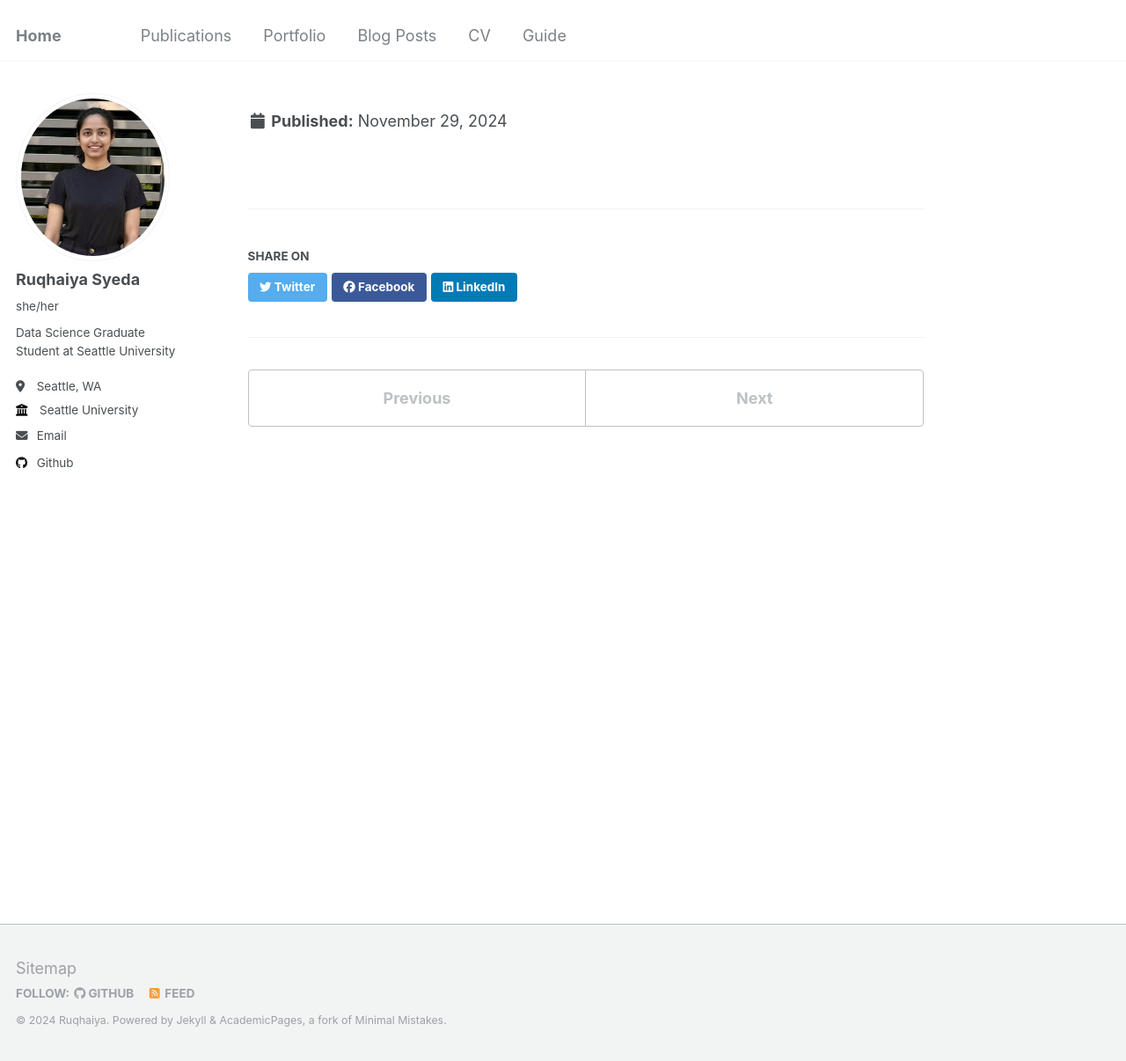
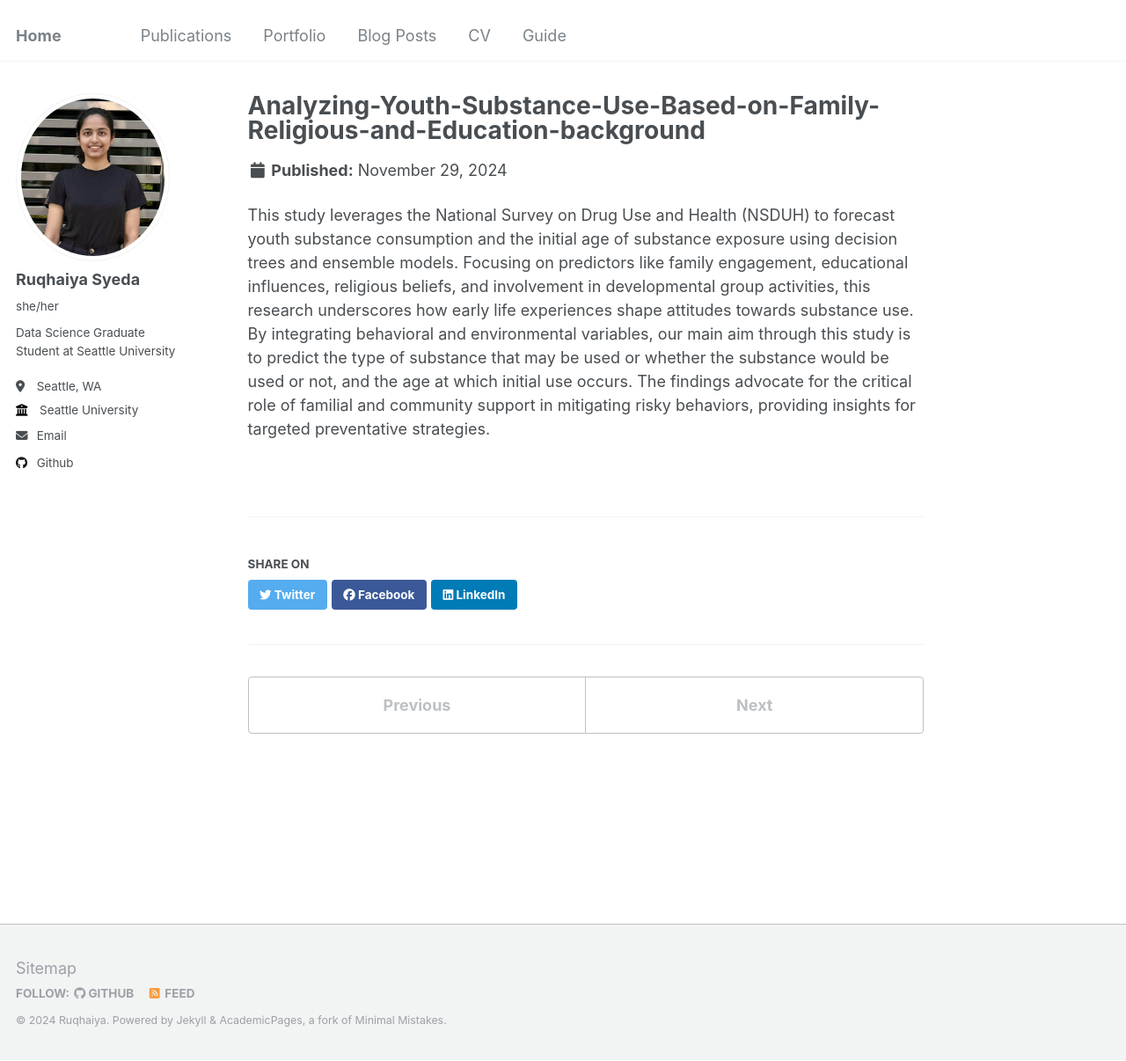
Before and after one commit to Ruqhaiya/ruqhaiya.github.io, a Jekyll site: the page built from _portfolio/portfolio-4.md, in a window 1280 px wide and 1206 px high. Shown: the whole window at 88% size. Built offline with Jekyll 4.4.1, drawn with Linux system fonts in a browser that asks for light colours.

Commit message:
Update portfolio-4.md

```diff
--- a/_portfolio/portfolio-4.md
+++ b/_portfolio/portfolio-4.md
@@ -1,6 +1,7 @@
 ---
 title: "Analyzing-Youth-Substance-Use-Based-on-Family-Religious-and-Education-background"
-This study leverages the National Survey on Drug Use and Health (NSDUH) to forecast youth substance consumption and the initial age of substance exposure using decision trees and ensemble models. Focusing on predictors like family engagement, educational influences, religious beliefs, and involvement in developmental group activities, this research underscores how early life experiences shape attitudes towards substance use. By integrating behavioral and environmental variables, our main aim through this study is to predict the type of substance that may be used or whether the substance would be used or not, and the age at which initial use occurs. The findings advocate for the critical role of familial and community support in mitigating risky behaviors, providing insights for targeted preventative strategies.
+
 
 collection: portfolio
 ---
+This study leverages the National Survey on Drug Use and Health (NSDUH) to forecast youth substance consumption and the initial age of substance exposure using decision trees and ensemble models. Focusing on predictors like family engagement, educational influences, religious beliefs, and involvement in developmental group activities, this research underscores how early life experiences shape attitudes towards substance use. By integrating behavioral and environmental variables, our main aim through this study is to predict the type of substance that may be used or whether the substance would be used or not, and the age at which initial use occurs. The findings advocate for the critical role of familial and community support in mitigating risky behaviors, providing insights for targeted preventative strategies.
```
